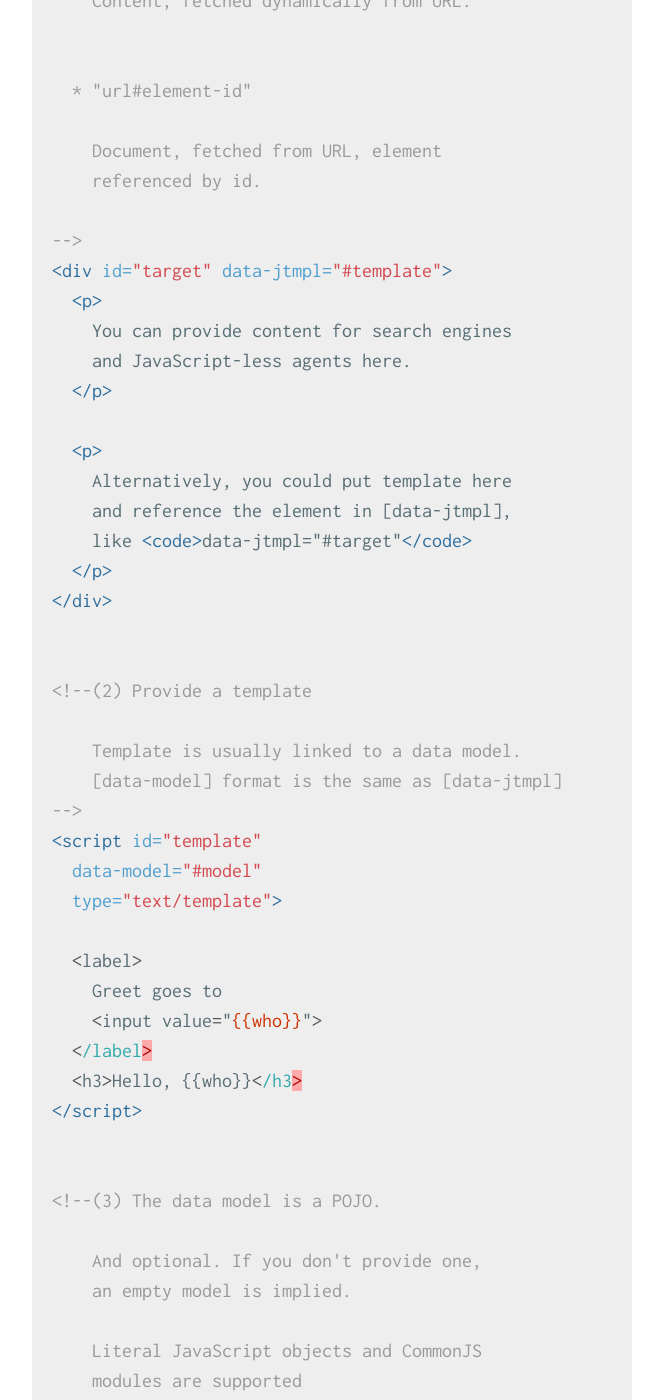
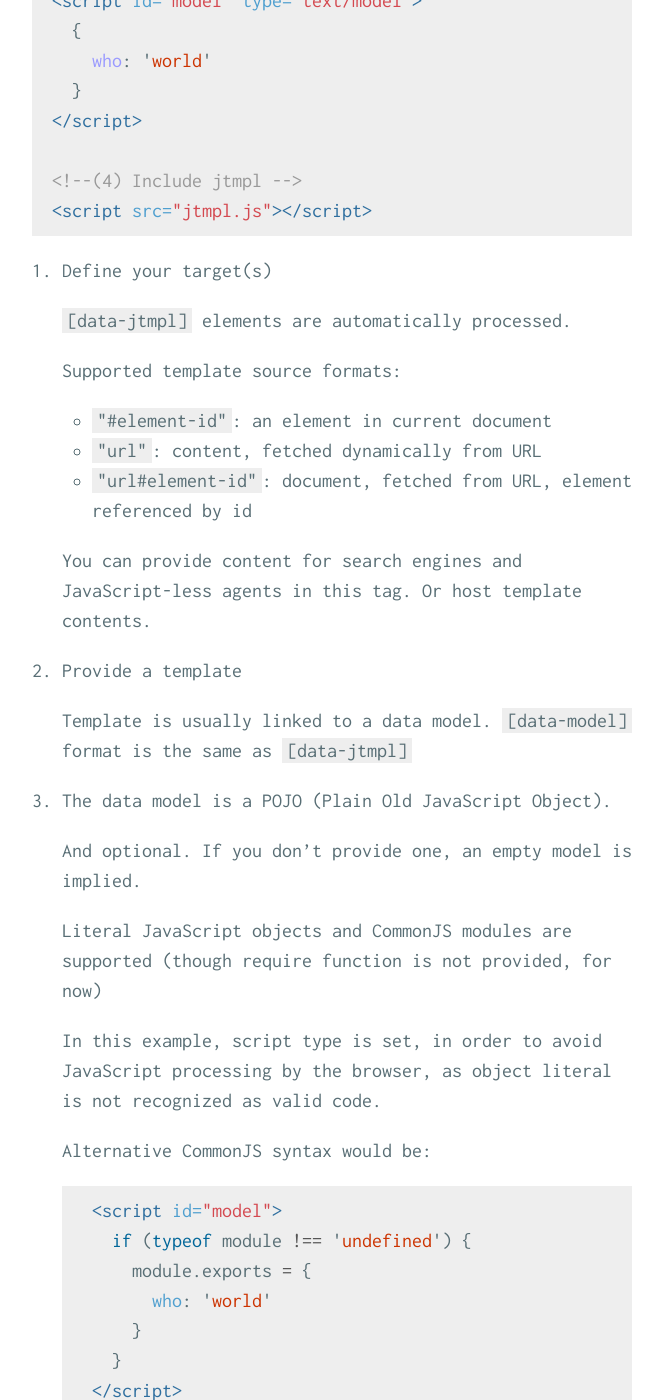
Before and after one commit to atmin/jtmpl.com, a Jekyll site: the page built from examples/hello/index.html, in a window 1280 px wide and 1400 px high, scrolled down 1400 px. Shown: the whole window, without its empty margins (308-971 px from the left). Built offline with Jekyll 4.4.1, drawn with Linux system fonts in a browser that asks for light colours; Markdown is read by kramdown in place of the engine named in the settings; some of the changed text lies outside the part shown.

Commit message:
* jtmpl build picks jtmpl-core 1.0.13
* hello example updated

* kitchensync example updated

````diff
--- a/examples/hello/index.html
+++ b/examples/hello/index.html
@@ -18,23 +18,17 @@
 
 <div id="target" data-jtmpl="#template"></div>
 
-
 <script id="template" data-model="#model" type="text/template">
   <label>Greet goes to <input value="{{who}}"></label><br>
 
   <h3>Hello, {{who}}</h3>
 </script>
 
-
-
 <script id="model" type="text/model">
   {
     who: 'world'
   }
 </script>
-
-
-
 
 -----
 
@@ -44,53 +38,13 @@
 ```html
 <!DOCTYPE html>
 
-<!--(1) Define your target(s)
+<!-- (1) Target, references template -->
+<div id="target" data-jtmpl="#template"></div>
 
-    [data-jtmpl] elements are
-    automatically processed.
-
-
-    Supported template source formats:
-
-  * "#element-id"
-
-    An element in current document.
-
-
-  * "url"
-
-    Content, fetched dynamically from URL.
-
-
-  * "url#element-id"
-
-    Document, fetched from URL, element
-    referenced by id.
-
--->
-<div id="target" data-jtmpl="#template">
-  <p>
-    You can provide content for search engines
-    and JavaScript-less agents here.
-  </p>
-
-  <p>
-    Alternatively, you could put template here
-    and reference the element in [data-jtmpl],
-    like <code>data-jtmpl="#target"</code>
-  </p>
-</div>
-
-
-<!--(2) Provide a template
-
-    Template is usually linked to a data model.
-    [data-model] format is the same as [data-jtmpl]
--->
+<!-- (2) Template, references model -->
 <script id="template"
   data-model="#model"
   type="text/template">
-
   <label>
     Greet goes to
     <input value="{{who}}">
@@ -98,8 +52,36 @@
   <h3>Hello, {{who}}</h3>
 </script>
 
+<!--(3) Data model -->
+<script id="model" type="text/model">
+  {
+    who: 'world'
+  }
+</script>
 
-<!--(3) The data model is a POJO.
+<!--(4) Include jtmpl -->
+<script src="jtmpl.js"></script>
+```
+
+
+1. Define your target(s)
+
+    `[data-jtmpl]` elements are automatically processed.
+
+    Supported template source formats:
+    * `"#element-id"`: an element in current document
+    * `"url"`: content, fetched dynamically from URL
+    * `"url#element-id"`: document, fetched from URL, element referenced by id
+
+    You can provide content for search engines
+    and JavaScript-less agents in this tag. Or host template contents.
+
+2. Provide a template
+
+    Template is usually linked to a data model.
+    `[data-model]` format is the same as `[data-jtmpl]`
+
+3. The data model is a POJO (Plain Old JavaScript Object).
 
     And optional. If you don't provide one,
     an empty model is implied.
@@ -114,6 +96,7 @@
 
     Alternative CommonJS syntax would be:
 
+    ```html
     <script id="model">
       if (typeof module !== 'undefined') {
         module.exports = {
@@ -121,28 +104,25 @@
         }
       }
     </script>
+    ```
 
     So you'd get syntax checking by the browser.
--->
-<script id="model" type="text/model">
-  {
-    who: 'world'
-  }
-</script>
 
+4. Just include jtmpl somewhere. It will do its work when
+   DOM is ready.
 
-<!--(4) Just include jtmpl somewhere.
+    Manual invocation (for `[data-jtmpl]`-less elements):
 
-    Manual invocation (for non [data-jtmpl] elements):
-
+    ```js
     jtmpl(
       '#target-id',
       'template contents or #template-id',
       { model: "object" }
     );
--->
-<script src="jtmpl.js"></script>
-```
+    ```
+
+
+
 
 
 {% endraw %}
--- a/jtmpl.js
+++ b/jtmpl.js
@@ -1162,6 +1162,8 @@
 */
 
     var radioGroups = {};
+    // Currently updating?
+    var updating = false;
 
 
     module.exports = function(tag, node, attr, model, options) {
@@ -1169,6 +1171,9 @@
       var prop = match && match[0];
 
       function change() {
+        if (updating) {
+          return;
+        }
         if (node.name) {
           for (var i = 0, len = radioGroups[node.name][0].length; i < len; i++) {
             radioGroups[node.name][0][i].checked = radioGroups[node.name][1][i](prop);
@@ -1194,10 +1199,12 @@
 
         node.addEventListener('click', function() {
           if (node.type === 'radio' && node.name) {
+            updating = true;
             // Update all inputs from the group
             for (var i = 0, len = radioGroups[node.name][0].length; i < len; i++) {
               radioGroups[node.name][1][i](prop, radioGroups[node.name][0][i].checked);
             }
+            updating = false;
           }
           else {
             // Update current input only
````
Also changed, not shown: examples/kitchensync/index.html (+37 -34 lines), jtmpl.min.js.
